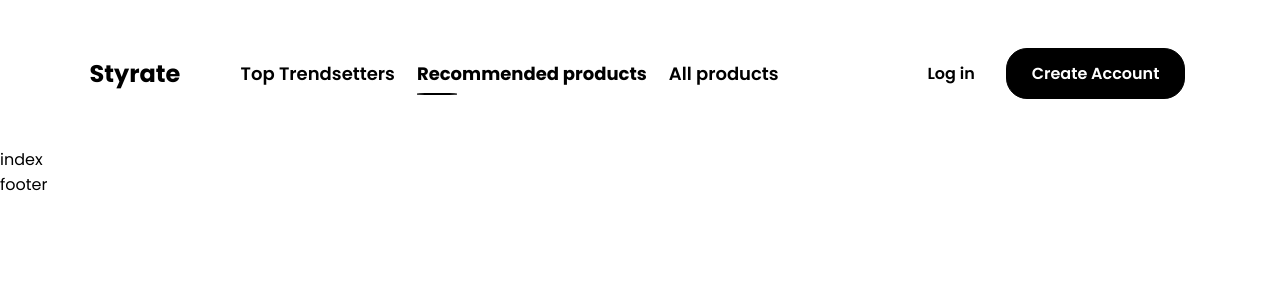
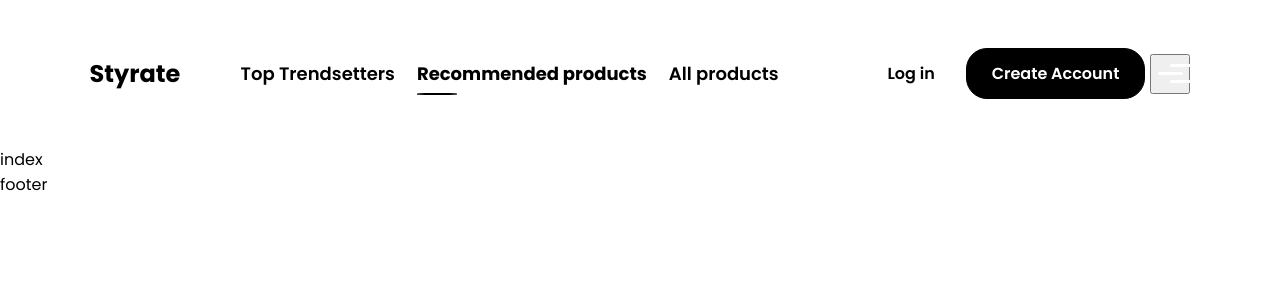
Before and after one commit to tonyykosseifyy/influencer-project, a Next.js app in the folder client/: page / in a window 1280 px wide. Shown: the top 300 px of the page. Built offline with nearby package versions, Linux system fonts and the light colour scheme.

Commit message:
hambuger menu css animation

```diff
--- a/client/components/elements/navbar.js
+++ b/client/components/elements/navbar.js
@@ -1,10 +1,11 @@
-import React from 'react'
+import React, { useState } from 'react'
 import styles from "./navbar.module.css";
 import { Logo, NavLink, Button } from "../reusables/reusable";
 import { useRouter } from 'next/router'
-
+import Hamburger from '../reusables/hamburger';
 
 const navbar = () => {
+  const [ open , setOpen ] = useState(false);
   const router = useRouter();
   return (
     <nav className={styles.navbar}>
@@ -20,7 +21,7 @@ const navbar = () => {
         <Button>Create Account</Button>
       </div>
 
-
+      <Hamburger open={open} setOpen={(open) => setOpen(open)} />
     </nav>
   );
 };
--- /dev/null
+++ b/client/components/reusables/hamburger.js
@@ -0,0 +1,11 @@
+import styles from "./hamburger.module.css";
+
+const hamburger = ({ open, setOpen }) => {
+  return (
+    <button className={styles.menu} onClick={() => setOpen(!open)}>
+      <div className={`${styles.hamburger} ${open && styles.active}`}></div>
+    </button>
+  )
+};
+
+export default hamburger ;
--- /dev/null
+++ b/client/components/reusables/hamburger.module.css
@@ -0,0 +1,50 @@
+.menu {
+    display: flex;
+    align-items: center;
+    justify-content: center;
+    width: 40px;
+    height: 40px;
+    position: relative;
+    cursor: pointer;
+  }
+
+  .hamburger {
+    width: 25px;
+    height: 3px;
+    background-color: #fff;
+    border-radius: 10px;
+    position: absolute;
+    transition: all 0.3s ease;
+  }
+
+  .hamburger::before,
+  .hamburger::after {
+    content: "";
+    width: 25px;
+    height: 3px;
+    background-color: #fff;
+    border-radius: 10px;
+    position: absolute;
+    transition: all 0.3s ease;
+  }
+
+  .hamburger::before {
+    transform: translateY(-8px);
+  }
+
+  .hamburger::after {
+    transform: translateY(8px);
+  }
+
+  .menu.open .hamburger {
+    transform: rotate(45deg);
+  }
+
+  .menu-btn.open .menu-btn__burger::before {
+    transform: rotate(-90deg) translateX(-3px);
+    opacity: 0;
+  }
+
+  .menu-btn.open .menu-btn__burger::after {
+    transform: rotate(90deg) translateX(3px);
+  }
```
